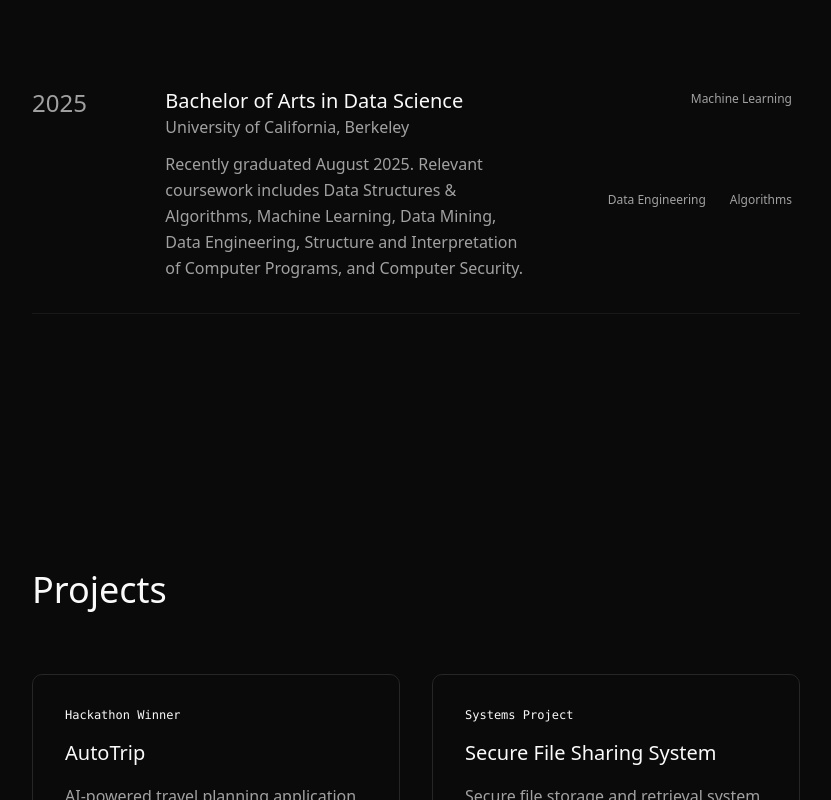
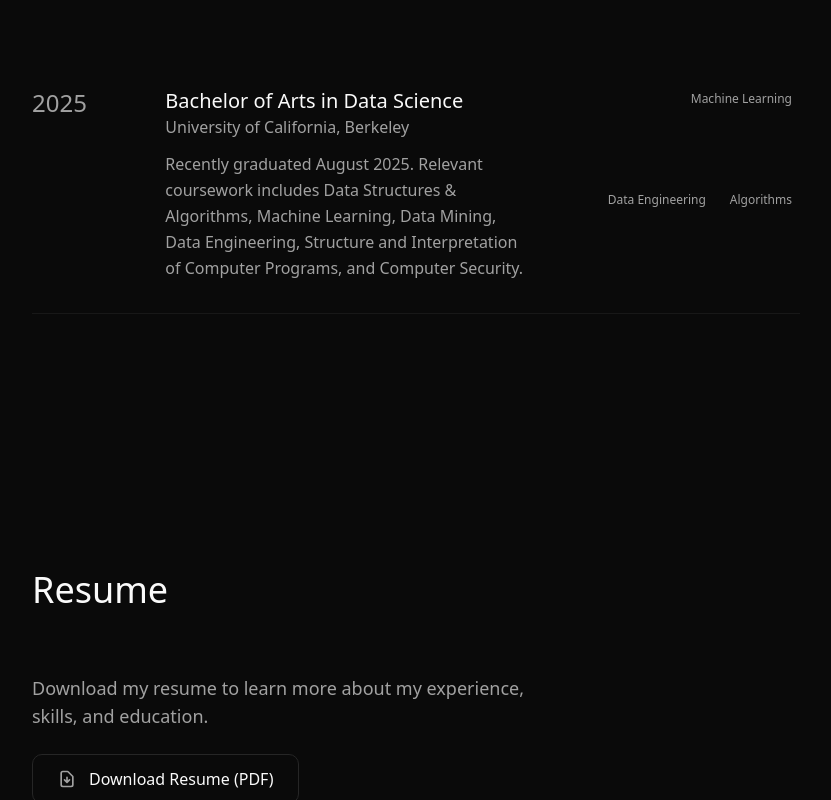
Before and after one commit to MinZheCheah/portfolio, a Next.js app: page /portfolio/ in a window 1280 px wide. Shown: the part 2000-2800 px from the top of the page, without its empty margins (224-1055 px from the left). Built offline with nearby package versions, Linux system fonts and the light colour scheme.

Commit message:
Add Resume section with PDF download button

```diff
--- a/app/page.tsx
+++ b/app/page.tsx
@@ -40,7 +40,7 @@ export default function Home() {
     <div className="min-h-screen bg-background text-foreground relative">
       <nav className="fixed left-8 top-1/2 -translate-y-1/2 z-10 hidden lg:block">
         <div className="flex flex-col gap-4">
-          {["intro", "work", "education", "projects", "connect"].map((section) => (
+          {["intro", "work", "education", "resume", "projects", "connect"].map((section) => (
             <button
               key={section}
               onClick={() => document.getElementById(section)?.scrollIntoView({ behavior: "smooth" })}
@@ -222,8 +222,40 @@ export default function Home() {
         </section>
 
         <section
+          id="resume"
+          ref={(el) => { sectionsRef.current[3] = el }}
+          className="py-20 sm:py-32 opacity-0"
+        >
+          <div className="space-y-12 sm:space-y-16">
+            <h2 className="text-3xl sm:text-4xl font-light">Resume</h2>
+
+            <div className="flex flex-col items-start gap-6">
+              <p className="text-lg text-muted-foreground max-w-lg">
+                Download my resume to learn more about my experience, skills, and education.
+              </p>
+              <Link
+                href="/portfolio/MinZhe_Cheah_Resume.pdf"
+                target="_blank"
+                rel="noopener noreferrer"
+                className="group inline-flex items-center gap-3 px-6 py-3 border border-border rounded-lg hover:border-muted-foreground/50 transition-all duration-300 hover:shadow-lg"
+              >
+                <svg
+                  className="w-5 h-5 text-muted-foreground group-hover:text-foreground transition-colors duration-300"
+                  fill="none"
+                  stroke="currentColor"
+                  viewBox="0 0 24 24"
+                >
+                  <path strokeLinecap="round" strokeLinejoin="round" strokeWidth={2} d="M12 10v6m0 0l-3-3m3 3l3-3m2 8H7a2 2 0 01-2-2V5a2 2 0 012-2h5.586a1 1 0 01.707.293l5.414 5.414a1 1 0 01.293.707V19a2 2 0 01-2 2z" />
+                </svg>
+                <span className="text-foreground group-hover:text-muted-foreground transition-colors duration-300">Download Resume (PDF)</span>
+              </Link>
+            </div>
+          </div>
+        </section>
+
+        <section
           id="projects"
-          ref={(el) => { sectionsRef.current[3] = el }}
+          ref={(el) => { sectionsRef.current[4] = el }}
           className="min-h-screen py-20 sm:py-32 opacity-0"
         >
           <div className="space-y-12 sm:space-y-16">
@@ -295,7 +327,7 @@ export default function Home() {
           </div>
         </section>
 
-        <section id="connect" ref={(el) => { sectionsRef.current[4] = el }} className="py-20 sm:py-32 opacity-0">
+        <section id="connect" ref={(el) => { sectionsRef.current[5] = el }} className="py-20 sm:py-32 opacity-0">
           <div className="grid lg:grid-cols-2 gap-12 sm:gap-16">
             <div className="space-y-6 sm:space-y-8">
               <h2 className="text-3xl sm:text-4xl font-light">Let's Connect</h2>
```
Also changed, not shown: 1 other file (tests, documents, lock files or other folders).
